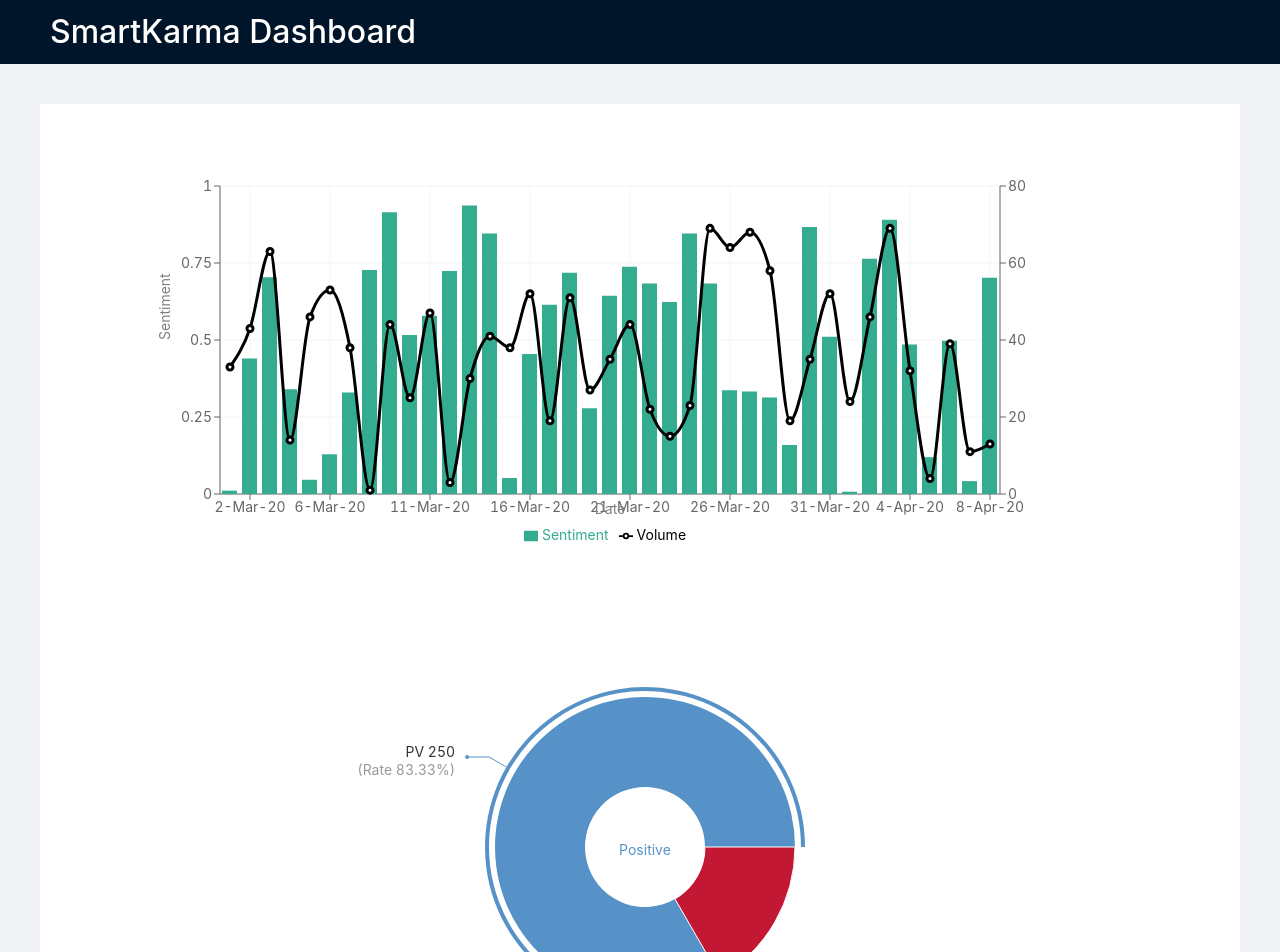
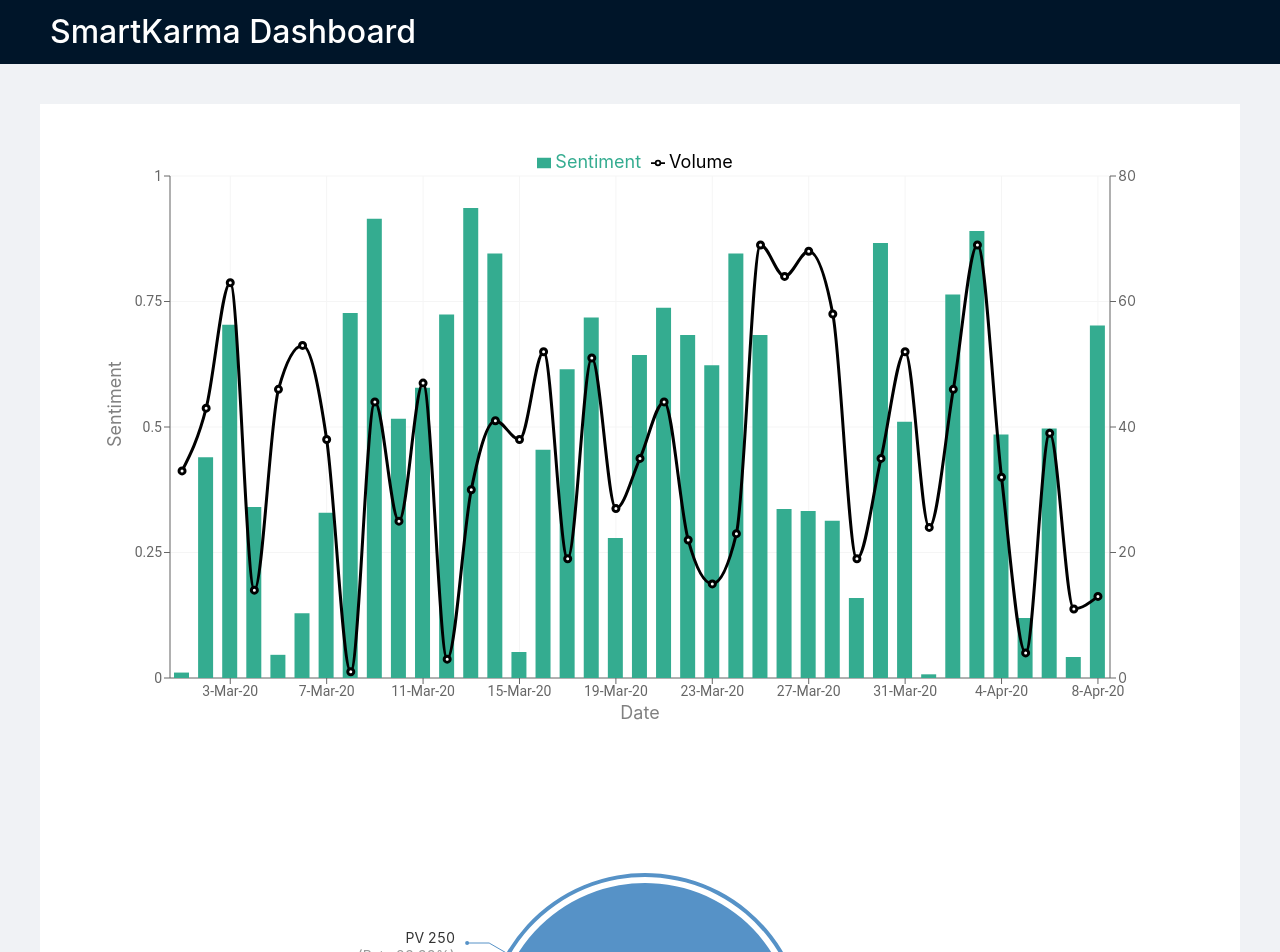
Before and after one commit to NUS-Fintech-Society/ML_SmartKarma_Dashboard, a React (Create React App) app in the folder smart-karma-dashboard/: page / in a window 1280 px wide. Shown: the top 952 px of the page. Built offline with nearby package versions, Linux system fonts and the light colour scheme.

Commit message:
some more useless edits

```diff
--- a/smart-karma-dashboard/src/components/Line.js
+++ b/smart-karma-dashboard/src/components/Line.js
@@ -52,18 +52,18 @@ const data = [
   { Date: "8-Apr-20", Sentiment: 0.702148019, Volume: 13 }
 ];
 
-export default class Example extends PureComponent {
+export default class LineComponent extends PureComponent {
   static jsfiddleUrl = "https://jsfiddle.net/alidingling/q5atk5jr/";
 
   render() {
     return (
       <ComposedChart
-        width={1000}
-        height={400}
+        width={1100}
+        height={600}
         data={data}
         margin={{
           top: 20,
-          right: 80,
+          right: 20,
           bottom: 20,
           left: 20
         }}
@@ -71,15 +71,33 @@ export default class Example extends PureComponent {
         <CartesianGrid stroke="#f5f5f5" />
         <XAxis
           dataKey="Date"
-          label={{ value: "Date", position: "center", offset: 10 }}
+          label={{
+            value: "Date",
+            position: "center",
+            dy: 20,
+            fontSize: "18px"
+          }}
+          fontFamily={"Roboto, sans-serif"}
         />
         <YAxis
+          dataKey="Sentiment"
           yAxisId="left"
-          label={{ value: "Sentiment", angle: -90, position: "insideLeft" }}
+          label={{
+            value: "Sentiment",
+            angle: -90,
+            position: "insideLeft",
+            dy: 20,
+            fontSize: "18px"
+          }}
+          fontFamily={"Roboto, sans-serif"}
         />
-        <YAxis yAxisId="right" orientation="right" />
+        <YAxis dataKey="Volume" yAxisId="right" orientation="right" />
         <Tooltip />
-        <Legend />
+        <Legend
+          layout="horizontal"
+          verticalAlign="top"
+          wrapperStyle={{ fontSize: "18px" }}
+        />
         <Bar yAxisId="left" dataKey="Sentiment" barSize={15} fill="#34ac90" />
         <Line
           yAxisId="right"
--- a/smart-karma-dashboard/src/components/Pie.js
+++ b/smart-karma-dashboard/src/components/Pie.js
@@ -81,7 +81,7 @@ const renderActiveShape = props => {
 
 const COLORS = ["#5692c7", "#c31834"];
 
-export default class Example extends PureComponent {
+export default class PieComponent extends PureComponent {
   static jsfiddleUrl = "https://jsfiddle.net/alidingling/hqnrgxpj/";
 
   state = {
@@ -96,13 +96,13 @@ export default class Example extends PureComponent {
 
   render() {
     return (
-      <PieChart width={1000} height={400}>
+      <PieChart width={1100} height={600}>
         <Pie
           activeIndex={this.state.activeIndex}
           activeShape={renderActiveShape}
           data={data}
-          cx={500}
-          cy={200}
+          cx={550}
+          cy={300}
           innerRadius={60}
           outerRadius={150}
           fill="#5692c7"
```
